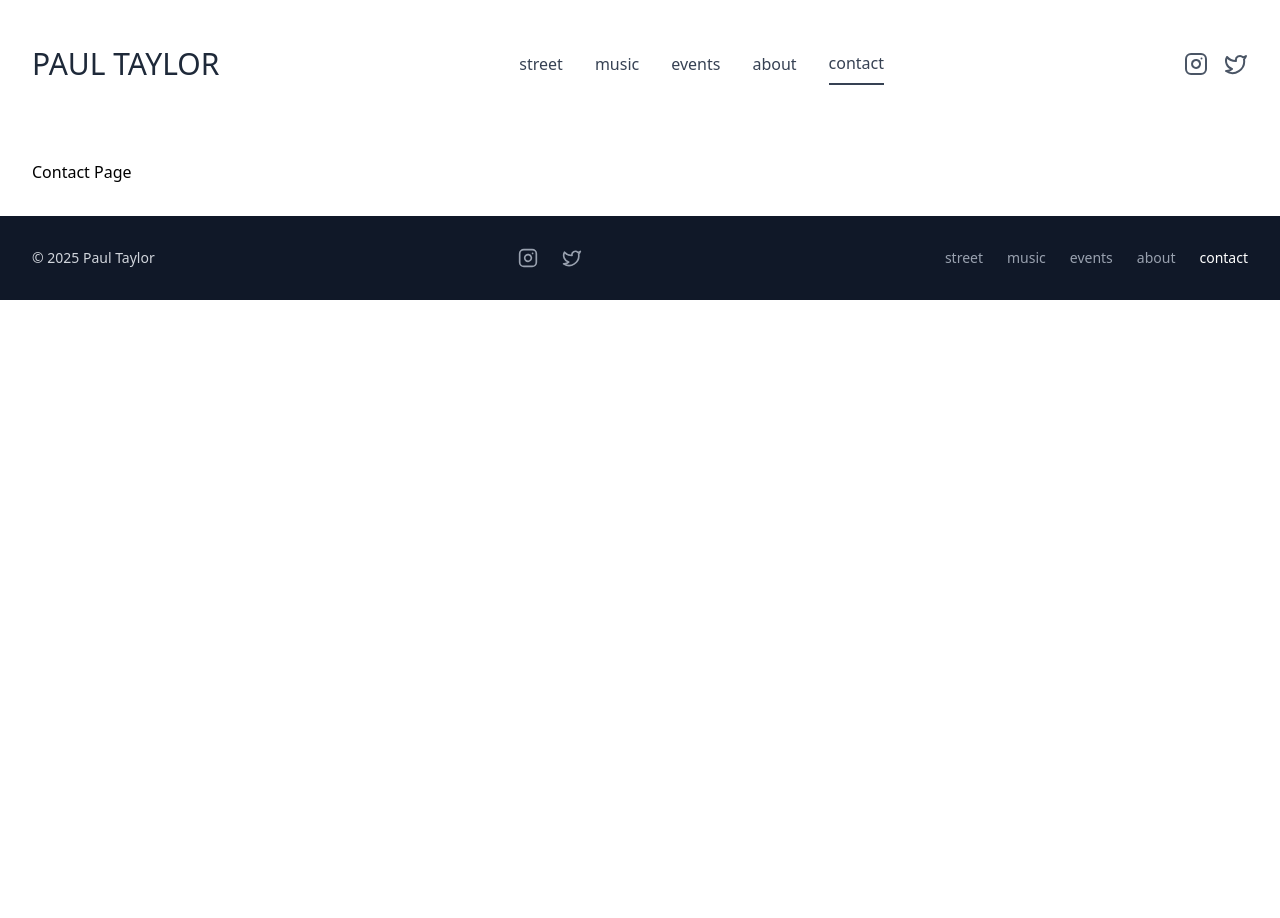
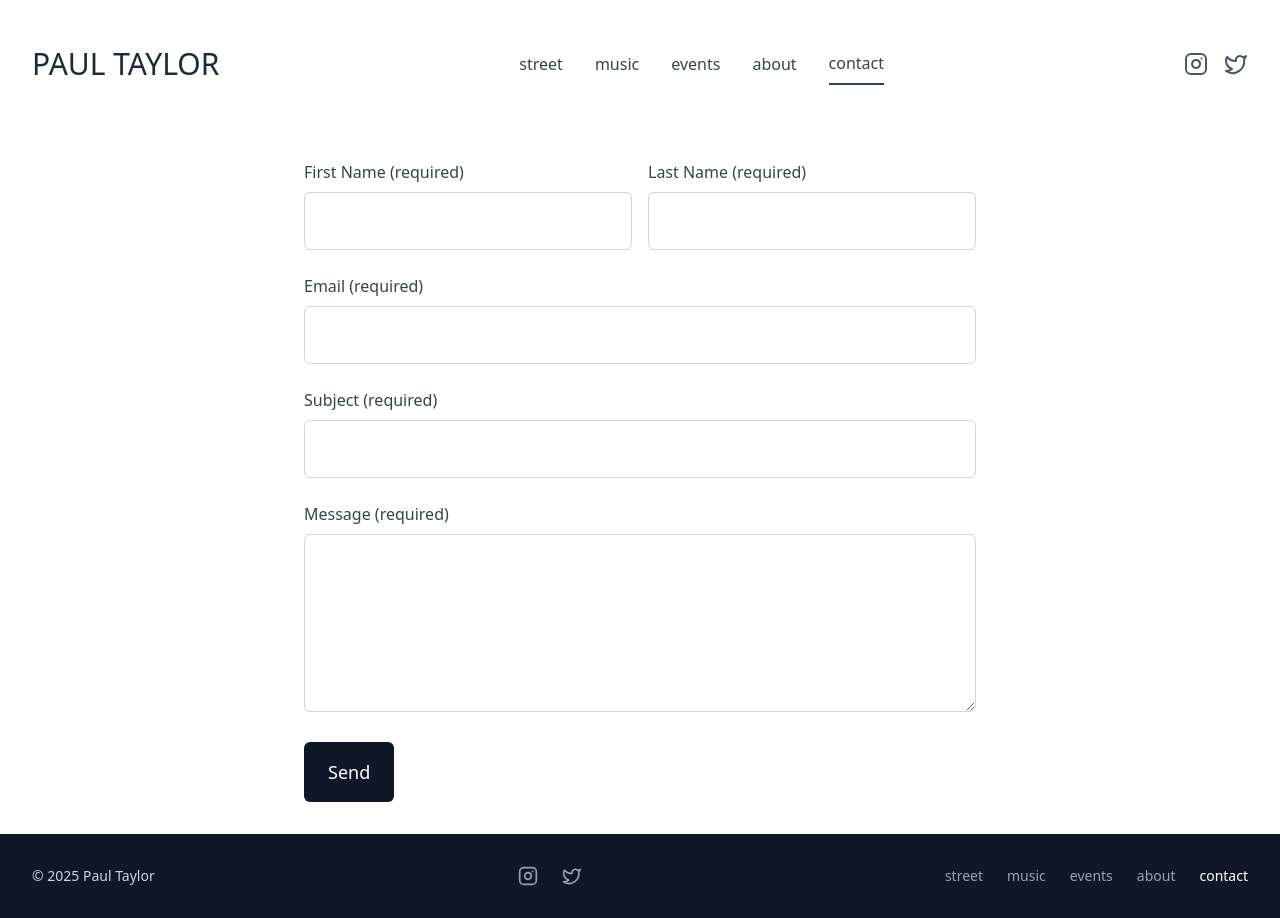
Before and after one commit to carolineglass/pt-photography-portfolio, a React (Vite) app: page /contact in a window 1280 px wide. Before the commit the page ends 800 px from the top, so only its background shows below. Built offline with nearby package versions, Linux system fonts and the light colour scheme.

Commit message:
add formspree contact form

```diff
--- a/package.json
+++ b/package.json
@@ -10,6 +10,7 @@
     "preview": "vite preview"
   },
   "dependencies": {
+    "@formspree/react": "^3.0.0",
     "@tailwindcss/postcss": "^4.1.11",
     "@tailwindcss/vite": "^4.1.11",
     "lucide-react": "^0.525.0",
--- a/src/App.jsx
+++ b/src/App.jsx
@@ -13,7 +13,7 @@ function App() {
       <header>
         <Navbar />
       </header>
-      <main className="section-container">
+      <main className="max-w-7xl mx-auto p-8 min-h-[calc(100vh-300px)] md:min-h-[calc(100vh-212px)]">
         <Routes>
           <Route path="/" element={<Street />} />
           <Route path="/street" element={<Street />} />
--- a/src/components/Footer.jsx
+++ b/src/components/Footer.jsx
@@ -21,7 +21,7 @@ const Footer = () => {
 
   return (
     <footer className="bg-gray-900 text-white">
-      <div className="section-container">
+      <div className="max-w-7xl mx-auto px-4 sm:px-6 lg:px-8 py-8">
         <div className="flex flex-col md:flex-row md:justify-between md:items-center space-y-6 md:space-y-0">
           {/* Copyright */}
           <div className="text-sm text-gray-300 text-center md:text-left">
--- a/src/components/Navbar.jsx
+++ b/src/components/Navbar.jsx
@@ -32,7 +32,7 @@ const Navbar = () => {
 
   return (
     <nav aria-label="Header Navigation">
-      <div className="section-container">
+      <div className="max-w-7xl mx-auto px-4 sm:px-6 lg:px-8 py-8">
         <div className="flex justify-between items-center h-16">
           {/* Logo Section */}
           <div className="flex items-center space-x-2">
--- a/src/index.css
+++ b/src/index.css
@@ -1,7 +1,7 @@
 @import "tailwindcss";
 
 @layer components {
-  .section-container {
-    @apply max-w-7xl mx-auto px-4 sm:px-6 lg:px-8 py-8;
+  .form-inputs {
+    @apply w-full p-3 md:p-4 border border-gray-300 rounded-md focus:outline-none focus:ring-2 focus:ring-gray-500 focus:border-gray-500;
   }
 }
--- a/src/pages/Contact.jsx
+++ b/src/pages/Contact.jsx
@@ -1,7 +1,146 @@
+import { useForm, ValidationError } from "@formspree/react";
+
 const Contact = () => {
+  const [state, handleSubmit] = useForm("mvgqypjj");
+
+  if (state.succeeded) {
+    return (
+      <div className="max-w-2xl mx-auto text-center">
+        <div className="bg-green-50 border border-green-200 rounded-lg p-8">
+          <h2 className="text-2xl font-semibold text-green-800 mb-2">
+            Message Sent!
+          </h2>
+          <p className="text-green-700">
+            Thanks for reaching out! I'll get back to you soon.
+          </p>
+        </div>
+      </div>
+    );
+  }
+
   return (
-    <div>
-      <h1>Contact Page</h1>
+    <div className="max-w-2xl mx-auto">
+      <div>
+        <form onSubmit={handleSubmit} className="space-y-6">
+          <div className="grid grid-cols-2 gap-4">
+            <div>
+              <label
+                htmlFor="firstName"
+                className="block text-md font-medium text-gray-700 mb-2"
+              >
+                First Name (required)
+              </label>
+              <input
+                type="text"
+                id="firstName"
+                name="firstName"
+                required
+                className="form-inputs"
+              />
+              <ValidationError
+                prefix="First Name"
+                field="firstName"
+                errors={state.errors}
+                className="text-red-600 text-md mt-1"
+              />
+            </div>
+
+            <div>
+              <label
+                htmlFor="lastName"
+                className="block text-md font-medium text-gray-700 mb-2"
+              >
+                Last Name (required)
+              </label>
+              <input
+                type="text"
+                id="lastName"
+                name="lastName"
+                required
+                className="form-inputs"
+              />
+              <ValidationError
+                prefix="Last Name"
+                field="lastName"
+                errors={state.errors}
+                className="text-red-600 text-md mt-1"
+              />
+            </div>
+          </div>
+          <div>
+            <label
+              htmlFor="email"
+              className="block text-md font-medium text-gray-700 mb-2"
+            >
+              Email (required)
+            </label>
+            <input
+              type="email"
+              id="email"
+              name="email"
+              required
+              className="form-inputs"
+            />
+            <ValidationError
+              prefix="Email"
+              field="email"
+              errors={state.errors}
+              className="text-red-600 text-md mt-1"
+            />
+          </div>
+          <div>
+            <label
+              htmlFor="subject"
+              className="block text-md font-medium text-gray-700 mb-2"
+            >
+              Subject (required)
+            </label>
+            <input
+              type="text"
+              id="subject"
+              name="subject"
+              required
+              className="form-inputs"
+            />
+            <ValidationError
+              prefix="Subject"
+              field="subject"
+              errors={state.errors}
+              className="text-red-600 text-md mt-1"
+            />
+          </div>
+          <div>
+            <label
+              htmlFor="message"
+              className="block text-md font-medium text-gray-700 mb-2"
+            >
+              Message (required)
+            </label>
+            <textarea
+              id="message"
+              name="message"
+              required
+              rows="6"
+              className="form-inputs"
+            ></textarea>
+            <ValidationError
+              prefix="Message"
+              field="message"
+              errors={state.errors}
+              className="text-red-600 text-md mt-1"
+            />
+          </div>
+          <div className="flex justify-start">
+            <button
+              type="submit"
+              disabled={state.submitting}
+              className="bg-gray-900 text-white text-md md:text-lg py-4 px-6 rounded-md hover:bg-gray-800 focus:outline-none focus:ring-1 focus:ring-gray-500 focus:ring-offset-2 transition-colors disabled:opacity-50 disabled:cursor-not-allowed"
+            >
+              {state.submitting ? "Sending..." : "Send"}
+            </button>
+          </div>
+        </form>
+      </div>
     </div>
   );
 };
```
Also changed, not shown: 1 other file (tests, documents, lock files or other folders).
